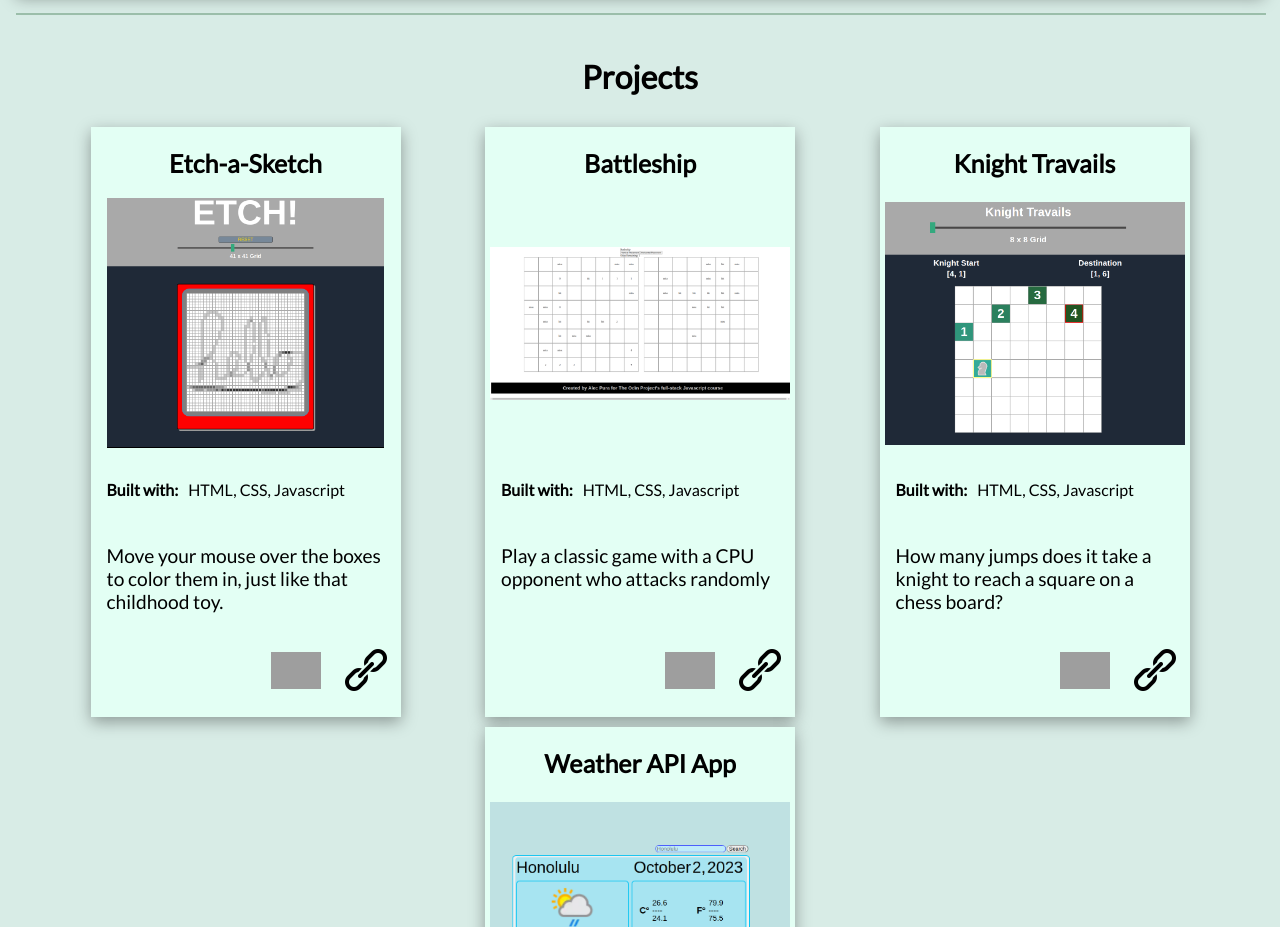
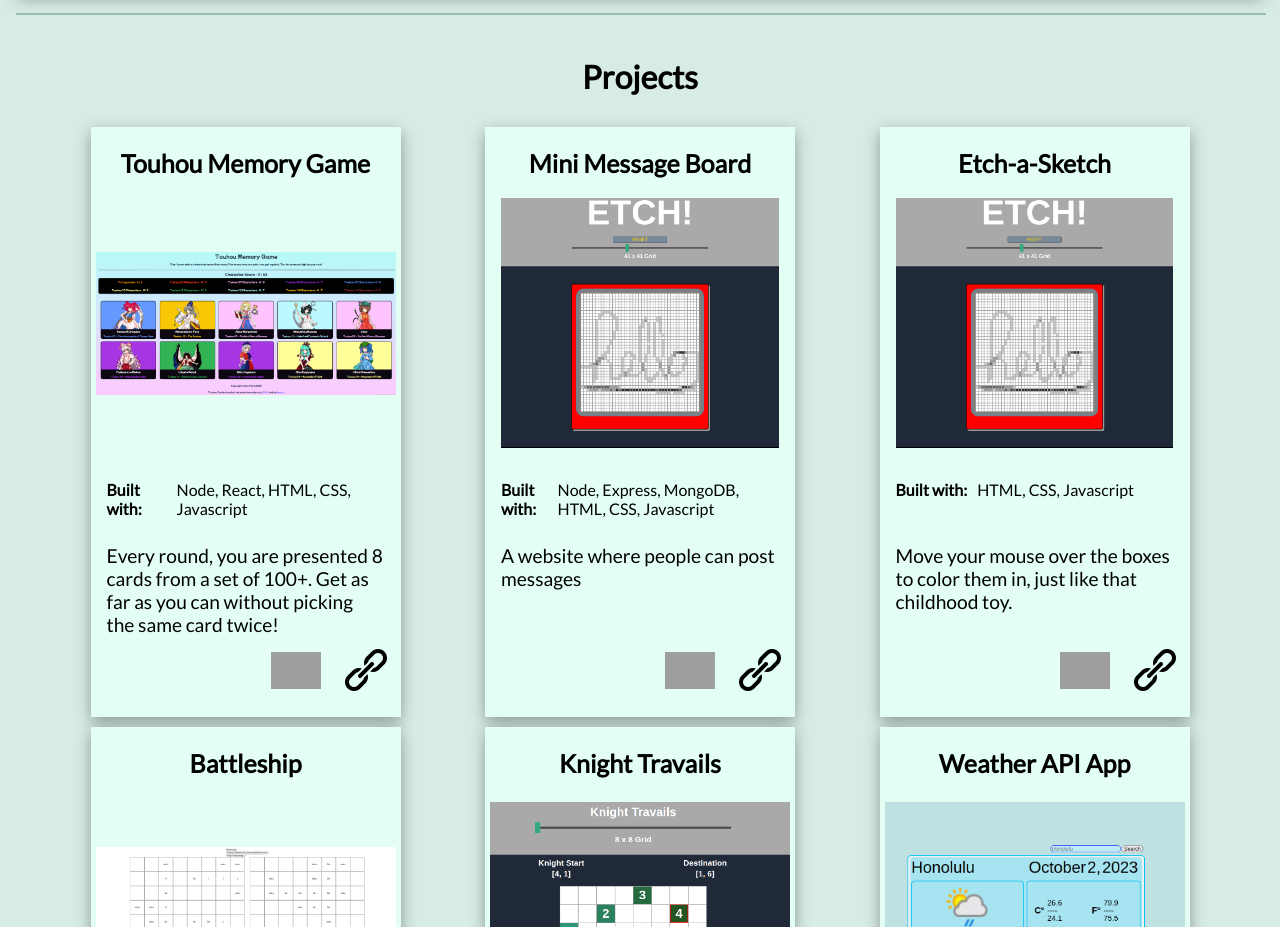
Before and after one commit to GophTheGreat/portfolio, a website: page index.html in a window 1280 px wide. Shown: the part 1200-2127 px from the top of the page. Drawn offline with nearby package versions, Linux system fonts and the light colour scheme; grey boxes are pictures that could not be loaded.

Commit message:
Added memory-card game

```diff
--- a/index.html
+++ b/index.html
@@ -75,6 +75,50 @@
       <div class="projectsWrapper">
 
         <h1>Projects</h1>
+
+        <div class="project">
+          <h2 class="projectTitle">Touhou Memory Game</h2>
+          <img class="projectImage" src="./assets/memorycard.png" alt="Image of Touhou Memory Game">
+          <div class="projectContent">
+            <div class="techsWrapper">
+              <p class="builtWith">Built with:</p>
+              <p class="builtWithContent">Node, React, HTML, CSS, Javascript </p>
+            </div>
+            <p class="projectText">Every round, you are presented 8 cards from a set of 100+. Get as far as you can without picking the same card twice!</p>
+            <div class="projectIconWrapper">
+              <a  href="https://github.com/GophTheGreat/memory-card" target="_blank" rel="noreferrer noopener">
+                <img class="projectIcon" src="https://cdn.jsdelivr.net/gh/devicons/devicon/icons/github/github-original.svg"
+                alt="Link to Touhou Memory Game github repository (opens new window)"/>
+              </a>
+              <a href="https://memory-card-gamma.vercel.app/" target="_blank" rel="noreferrer noopener">
+                <img class = "projectIcon" src="./assets/link.png" alt="Link to Touhou Memory Game app (opens new window)""
+                alt="Link to Touhou Memory Game app (opens new window)">
+              </a>
+            </div>
+          </div>
+        </div>
+
+        <div class="project">
+          <h2 class="projectTitle">Mini Message Board</h2>
+          <img class="projectImage" src="./assets/etch.png" alt="Image of Mini Message Board">
+          <div class="projectContent">
+            <div class="techsWrapper">
+              <p class="builtWith">Built with:</p>
+              <p class="builtWithContent">Node, Express, MongoDB, HTML, CSS, Javascript </p>
+            </div>
+            <p class="projectText">A website where people can post messages</p>
+            <div class="projectIconWrapper">
+              <a  href="https://github.com/GophTheGreat/etch-a-sketch" target="_blank" rel="noreferrer noopener">
+                <img class="projectIcon" src="https://cdn.jsdelivr.net/gh/devicons/devicon/icons/github/github-original.svg"
+                alt="Link to Mini Message Board github repository (opens new window)"/>
+              </a>
+              <a href="https://mini-message-board-goph.fly.dev/" target="_blank" rel="noreferrer noopener">
+                <img class = "projectIcon" src="./assets/link.png" alt="Link to Mini Message Board app (opens new window)"
+                alt="Link to Mini Message Board app (opens new window)">
+              </a>
+            </div>
+          </div>
+        </div>
 
         <div class="project">
           <h2 class="projectTitle">Etch-a-Sketch</h2>
```
Also changed, not shown: assets/memorycard.png (added).
